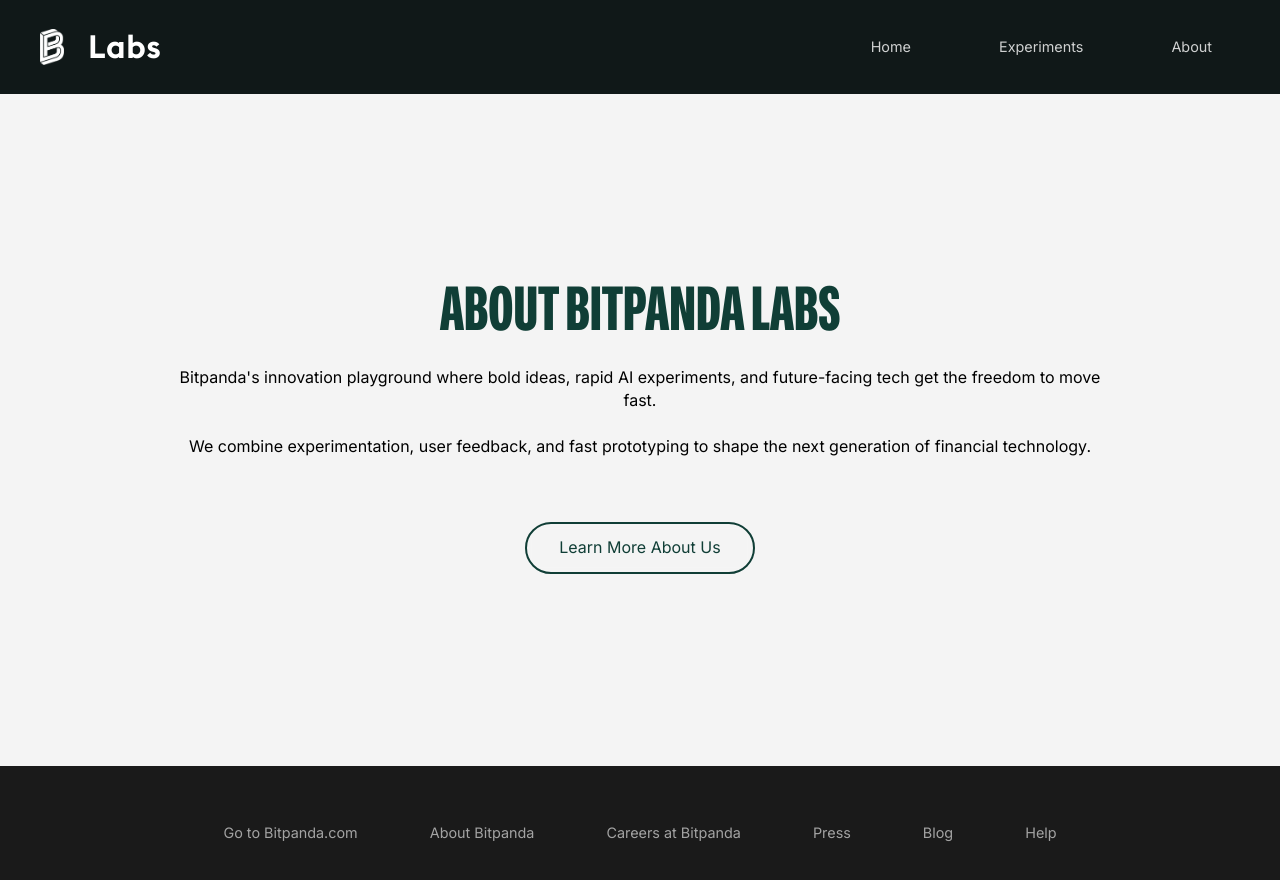
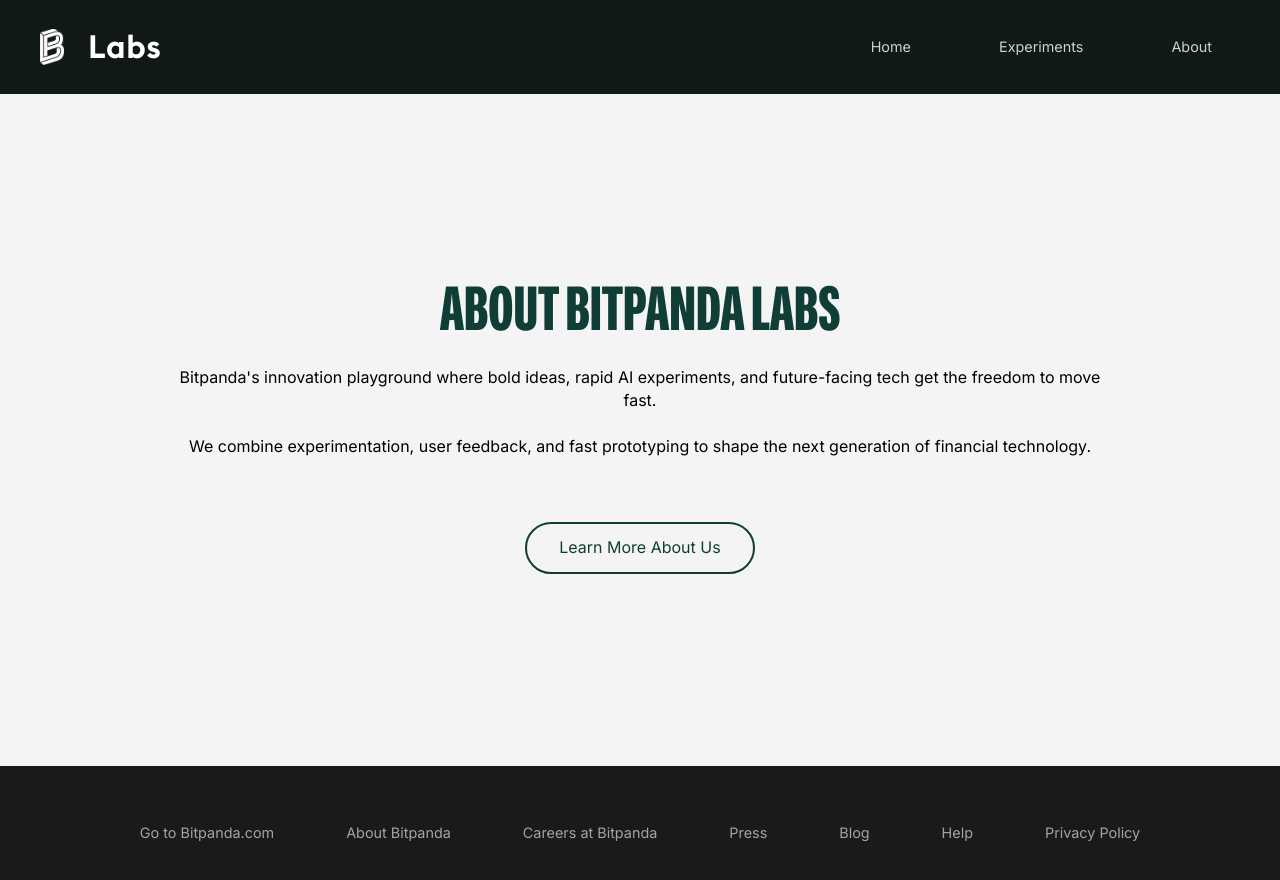
Before and after one commit to bitpanda-labs/labs-website, a Jekyll site: the page built from index.html, in a window 1280 px wide and 900 px high, scrolled down 1780 px. Shown: the top 880 px of the window. Built offline with Jekyll 4.4.1, drawn with Linux system fonts in a browser that asks for light colours.

Commit message:
Add Privacy Policy link to footer

```diff
--- a/_layouts/default.html
+++ b/_layouts/default.html
@@ -211,6 +211,7 @@
       <li><a href="https://www.bitpanda.com/en/press-downloads" target="_blank">Press</a></li>
       <li><a href="https://blog.bitpanda.com/en" target="_blank">Blog</a></li>
       <li><a href="https://support.bitpanda.com/hc/en-us" target="_blank">Help</a></li>
+      <li><a href="https://www.bitpanda.com/en/legal/bitpanda-group-privacy-notice" target="_blank">Privacy Policy</a></li>
     </ul>
   </footer>
   <script>
```
